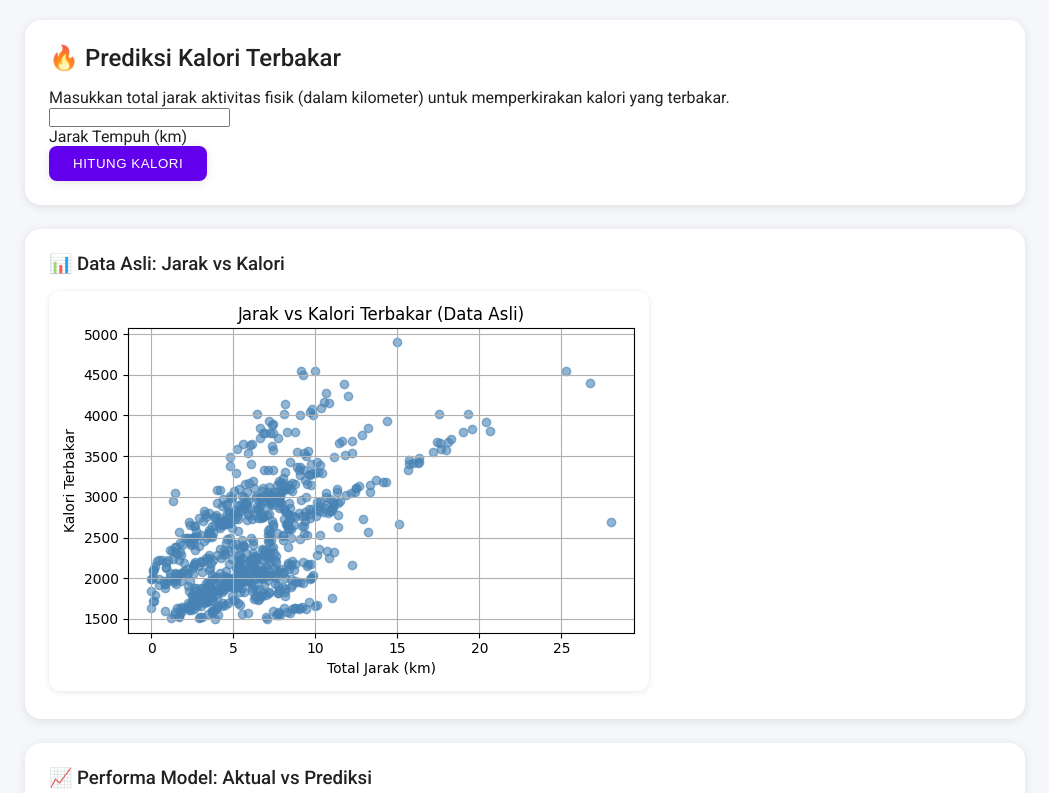
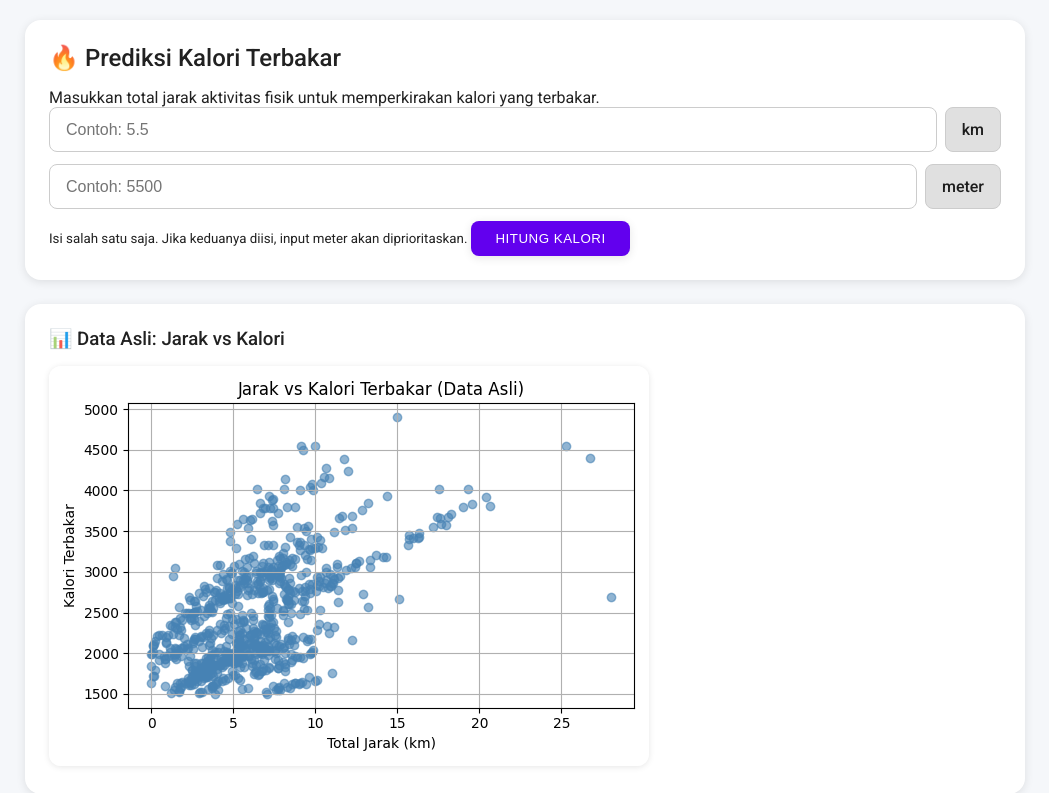
Before and after one commit to erga2904/Regresi-Linear, a Flask app: page / in a window 1280 px wide. Shown: the top 793 px of the page, without its empty margins (115-1164 px from the left). Run offline with Flask 3, Linux system fonts and the light colour scheme.

Commit message:
Update index.html

```diff
--- a/templates/index.html
+++ b/templates/index.html
@@ -11,34 +11,25 @@
   <div class="container">
     <div class="card">
       <h2>🔥 Prediksi Kalori Terbakar</h2>
-      <p>Masukkan total jarak aktivitas fisik (dalam kilometer) untuk memperkirakan kalori yang terbakar.</p>
+      <p>Masukkan total jarak aktivitas fisik untuk memperkirakan kalori yang terbakar.</p>
 
       <form method="POST" action="/predict" id="predictionForm">
-        <div class="mdc-text-field mdc-text-field--outlined">
-          <input
-            type="number"
-            step="0.01"
-            class="mdc-text-field__input"
-            id="distance"
-            name="distance"
-            required
-            placeholder=" "
-          />
-          <div class="mdc-notched-outline">
-            <div class="mdc-notched-outline__leading"></div>
-            <div class="mdc-notched-outline__notch">
-              <label for="distance" class="mdc-floating-label">Jarak Tempuh (km)</label>
-            </div>
-            <div class="mdc-notched-outline__trailing"></div>
-          </div>
+        <div class="input-group">
+          <input type="number" step="0.01" id="distance_km" name="distance_km" placeholder="Contoh: 5.5" />
+          <span class="input-group-text">km</span>
         </div>
+        <div class="input-group">
+          <input type="number" step="1" id="distance_m" name="distance_m" placeholder="Contoh: 5500" />
+          <span class="input-group-text">meter</span>
+        </div>
+        <small class="text-muted">Isi salah satu saja. Jika keduanya diisi, input meter akan diprioritaskan.</small>
         <button type="submit" class="mdc-button">Hitung Kalori</button>
       </form>
 
       {% if prediction is not none and 'Error' not in prediction|string %}
         <div class="result-box show" id="resultBox">
           <h3>✅ Hasil Prediksi</h3>
-          <p>Untuk jarak <strong>{{ input_distance }} km</strong>, estimasi kalori terbakar:</p>
+          <p>Untuk jarak <strong>{{ input_display }}</strong>, estimasi kalori terbakar:</p>
           <h2 style="color: #6200ee;">{{ prediction }} kalori</h2>
         </div>
       {% elif prediction is not none %}
@@ -51,9 +42,19 @@
     <div class="card">
       <h3>📊 Data Asli: Jarak vs Kalori</h3>
       <div class="graph-container">
-        <img src="{{ url_for('static', filename='plots/scatter_data.png') }}" alt="Scatter Plot">
+        <img src="{{ url_for('static', filename='plots/scatter_data.png') }}" alt="Scatter Plot Asli">
       </div>
     </div>
+
+    {% if show_custom_plot %}
+    <div class="card">
+      <h3>🎯 Prediksi Anda dalam Konteks Data</h3>
+      <div class="graph-container">
+        <img src="{{ url_for('static', filename='plots/scatter_with_prediction.png') }}?{{ now() }}"
+             alt="Scatter Plot dengan Prediksi">
+      </div>
+    </div>
+    {% endif %}
 
     <div class="card">
       <h3>📈 Performa Model: Aktual vs Prediksi</h3>
```
